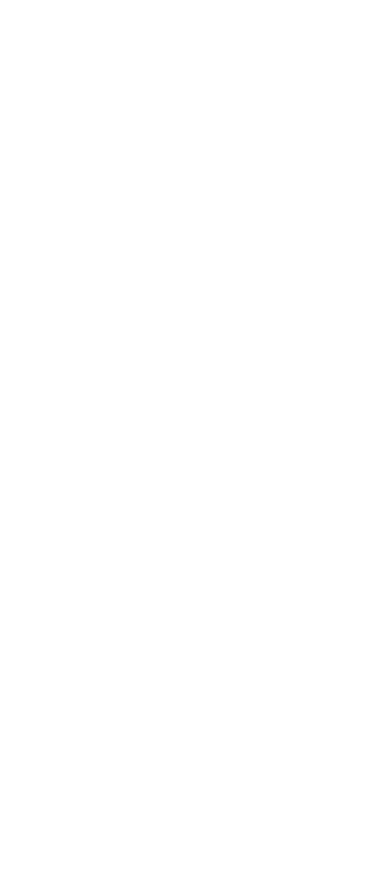
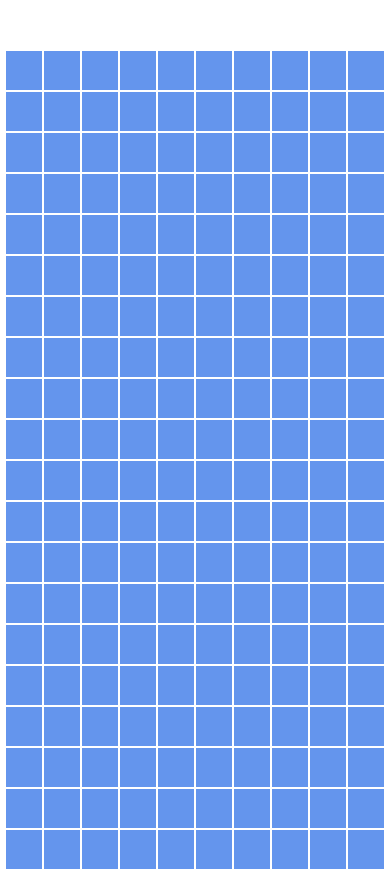
Before and after one commit to joshsauder/PathFinder, a React Native app: screen / in a window 390 px wide. Before the commit the page ends 844 px from the top, so only its background shows below. Built offline with nearby package versions, Linux system fonts and the light colour scheme.

Commit message:
fixed to fit new grid structure

```diff
--- a/App.tsx
+++ b/App.tsx
@@ -1,5 +1,5 @@
 import React from 'react';
-import { StyleSheet, Text, View, Dimensions } from 'react-native';
+import { View, Dimensions } from 'react-native';
 import { Grid } from './components/Grid/Grid'
 import Style from './styles/App'
 
--- a/components/Grid/Grid.tsx
+++ b/components/Grid/Grid.tsx
@@ -26,13 +26,12 @@
         this.setupGrid()
     }
 
-
     setupGrid = () => {
         this.setState(state => {
             for(let r = 0; r < 20; r++){
                 let row: node[] = []
                 for(let c = 0; c < this.state.numCols; c++){
-                    row.push({key: `${r},${c}`,x: r, y: c, weight: 0, closed: false})
+                    row.push({key: `${r},${c}`,x: r, y: c, weight: Infinity, closed: false})
                 }
                 state.graph.push(row)
             }
@@ -50,19 +49,23 @@
         if(this.state.selected.size == 2){}
     }
 
-    renderRow = (row: node[]): any => {
-        return row.map(item => {
-            <Item id={item.key} onSelect={this.itemSelected} selected={!!this.state.selected.get(item.key)}/>
+    renderData = (): node[] => {
+        let nodes: node[] = []
+        this.state.graph.forEach(row => {
+            nodes = nodes.concat(row)
         })
+
+        return nodes
     }
 
     render(){
         return (
             <FlatList
-            data= {this.state.graph}
-            renderItem={({item}) => this.renderRow(item)}
+            data= {this.renderData()}
+            renderItem={({item}) => <Item id={item.key} onSelect={this.itemSelected} selected={!!this.state.selected.get(item.key)}/>}
             numColumns={this.state.numCols}
             extraData={this.state}
+            keyExtractor={(item) => item.key}
             />
         )
     }
--- a/components/Grid/Item.tsx
+++ b/components/Grid/Item.tsx
@@ -2,7 +2,7 @@
 import {TouchableOpacity, Dimensions} from 'react-native'
 import Style from '../../styles/Grid'
 
-export interface props {
+interface props {
     id: string
     onSelect: (id: string) => void
     selected: boolean
--- a/package.json
+++ b/package.json
@@ -9,7 +9,7 @@
   },
   "dependencies": {
     "@types/heap": "^0.2.28",
-    "expo": "~36.0.0",
+    "expo": "^36.0.2",
     "react": "~16.9.0",
     "react-dom": "~16.9.0",
     "react-native": "https://github.com/expo/react-native/archive/sdk-36.0.0.tar.gz",
```
Also changed, not shown: algorithms/Dijkstra.ts (+27 -12 lines), components/Grid/PathFinder.ts (deleted), 1 other file (tests, documents, lock files or other folders).
